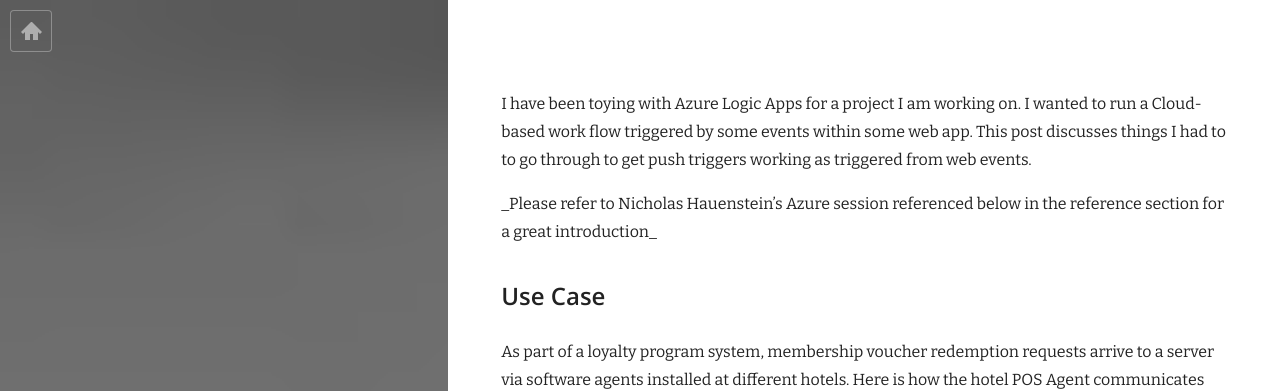
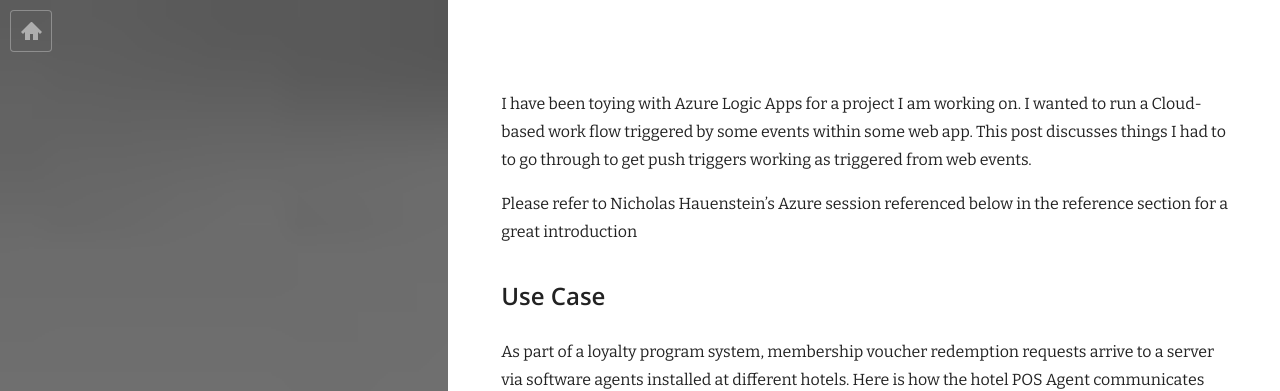
Before and after one commit to khaledhikmat/khaledhikmat.github.io, a Jekyll site: the page built from _posts/2015-11-15-azure-logicapps.markdown, in a window 1280 px wide. Shown: the top 391 px of the page. Built offline with Jekyll 4.4.1, drawn with Linux system fonts in a browser that asks for light colours; nearby versions of some CDN libraries; some of the changed text lies outside the part shown.

```diff
--- a/_posts/2015-11-15-azure-logicapps.markdown
+++ b/_posts/2015-11-15-azure-logicapps.markdown
@@ -10,7 +10,7 @@ featured_image: /images/cover.jpg
 
 I have been toying with Azure Logic Apps for a project I am working on. I wanted to run a Cloud-based work flow triggered by some events within some web app. This post discusses things I had to to go through to get push triggers working as triggered from web events.
 
-*_Please refer to Nicholas Hauenstein's Azure session referenced below in the reference section for a great introduction_*
+_Please refer to Nicholas Hauenstein's Azure session referenced below in the reference section for a great introduction_
 
 ## Use Case
 
```
Also changed, not shown: other parts of _posts/2015-11-15-azure-logicapps.markdown (+18 -5 lines).
